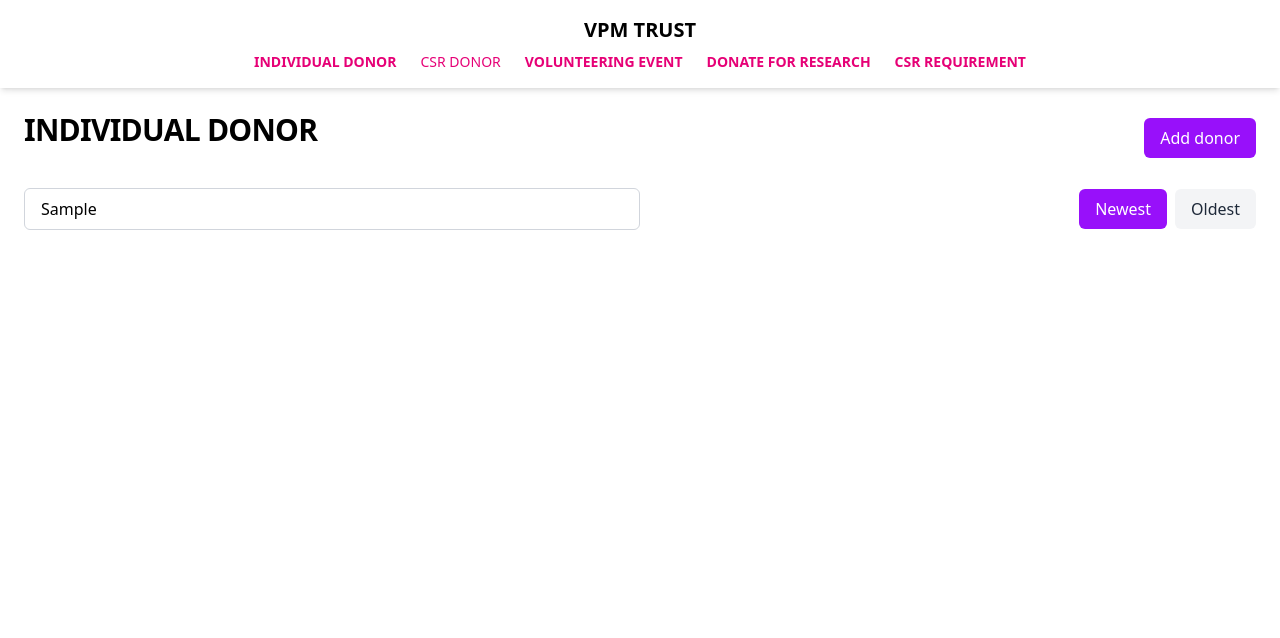
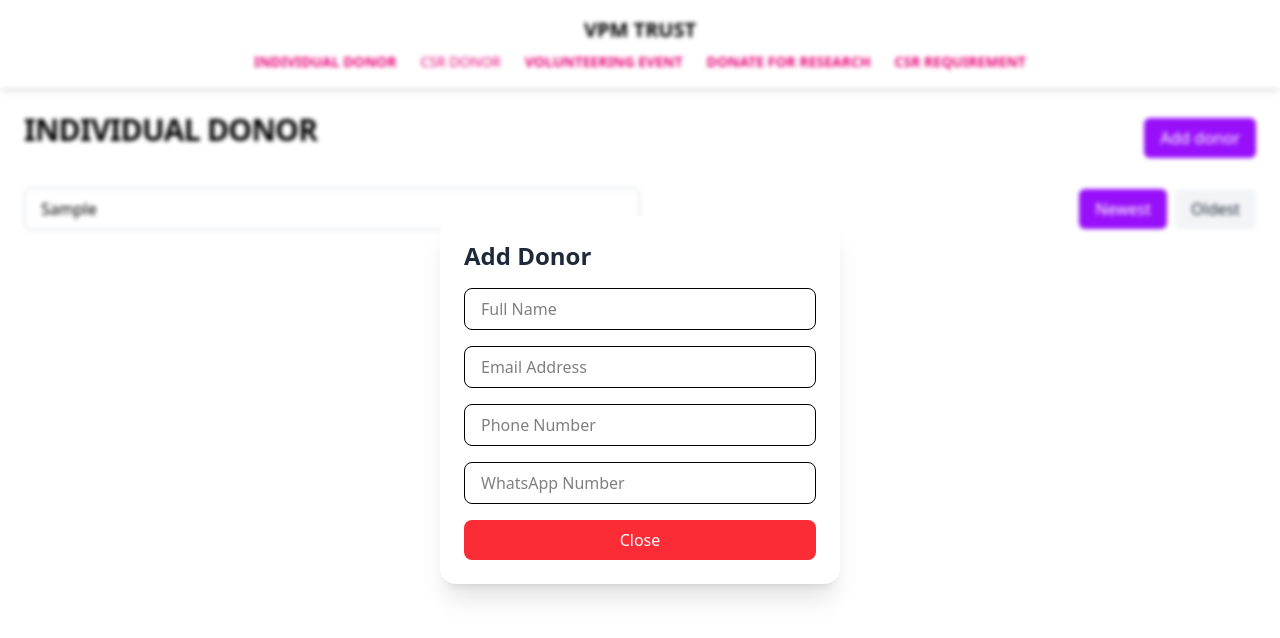
Before and after one commit to VPMWebApps/Frontend---Donor-database, a React (Vite) app in the folder frontend/: page /individual-donor in a window 1280 px wide. Both pictures are taken after typing "Sample" into the empty fields and a click on the button "Add donor". Shown: the top 638 px of the page. Built offline with nearby package versions, Linux system fonts and the light colour scheme.

Commit message:
Add new Donor functionality done

```diff
--- /dev/null
+++ b/frontend/src/components/AddDonor/AddDonor.jsx
@@ -0,0 +1,9 @@
+const AddDonor = () => {
+  return (
+    <div className="p-6 mb-8 ">
+      <h1 className="text-3xl font-bold">Hello World</h1>
+    </div>
+  );
+};
+
+export default AddDonor;
--- a/frontend/src/components/IndividualDonor/IndividualDonor.jsx
+++ b/frontend/src/components/IndividualDonor/IndividualDonor.jsx
@@ -12,6 +12,7 @@ const donors = [
 const IndividualDonor = () => {
   const [searchTerm, setSearchTerm] = useState('');
   const [sortOrder, setSortOrder] = useState('newest');
+  const [showBox, setShowBox] = useState(false);
 
   const sortedDonors = [...donors].sort((a, b) => {
     if (sortOrder === 'newest') return -1;
@@ -27,11 +28,13 @@ const IndividualDonor = () => {
     <div className="p-6 bg-white min-h-screen">
       <div className="flex flex-col md:flex-row md:items-center md:justify-between gap-4 mb-6">
         <h1 className="text-3xl font-bold mb-4 tracking-tight">INDIVIDUAL DONOR</h1>
-        <button className="px-4 py-2 rounded-md bg-purple-600 text-white cursor-pointer ">
+        <button
+          className="px-4 py-2 rounded-md bg-purple-600 text-white cursor-pointer"
+          onClick={() => setShowBox(true)} >
           Add donor
         </button>
+      </div>
 
-      </div>
       <div className="flex flex-col md:flex-row md:items-center md:justify-between gap-4 mb-6">
         <input
           type="text"
@@ -56,6 +59,47 @@ const IndividualDonor = () => {
         </div>
       </div>
 
+      {/* Modal Box */}
+      {showBox && (
+        <div className="fixed inset-0 flex items-center justify-center backdrop-blur-[2px] bg-opacity-30 z-50">
+          <div className="bg-white w-[400px] rounded-2xl shadow-xl p-6">
+            <h2 className="text-2xl font-bold text-gray-800 mb-4">Add Donor</h2>
+
+            <div className="flex flex-col gap-4">
+              <input
+                type="text"
+                placeholder="Full Name"
+                className="w-full px-4 py-2 border rounded-lg focus:outline-none focus:ring-2 focus:ring-purple-500"
+              />
+              <input
+                type="email"
+                placeholder="Email Address"
+                className="w-full px-4 py-2 border rounded-lg focus:outline-none focus:ring-2 focus:ring-purple-500"
+              />
+              <input
+                type="text"
+                placeholder="Phone Number"
+                className="w-full px-4 py-2 border rounded-lg focus:outline-none focus:ring-2 focus:ring-purple-500"
+              />
+              <input
+                type="text"
+                placeholder="WhatsApp Number"
+                className="w-full px-4 py-2 border rounded-lg focus:outline-none focus:ring-2 focus:ring-purple-500"
+              />
+
+              {/* Close Button */}
+              <button
+                className="w-full bg-red-500 text-white py-2 rounded-lg hover:bg-red-600 transition"
+                onClick={() => setShowBox(false)}
+              >
+                Close
+              </button>
+            </div>
+          </div>
+        </div>
+      )}
+
+      {/* Donor List */}
       <div className="space-y-4">
         {filteredDonors.map((donor, index) => (
           <div key={index} className="bg-gray-100 p-4 rounded-md shadow-sm">
```
